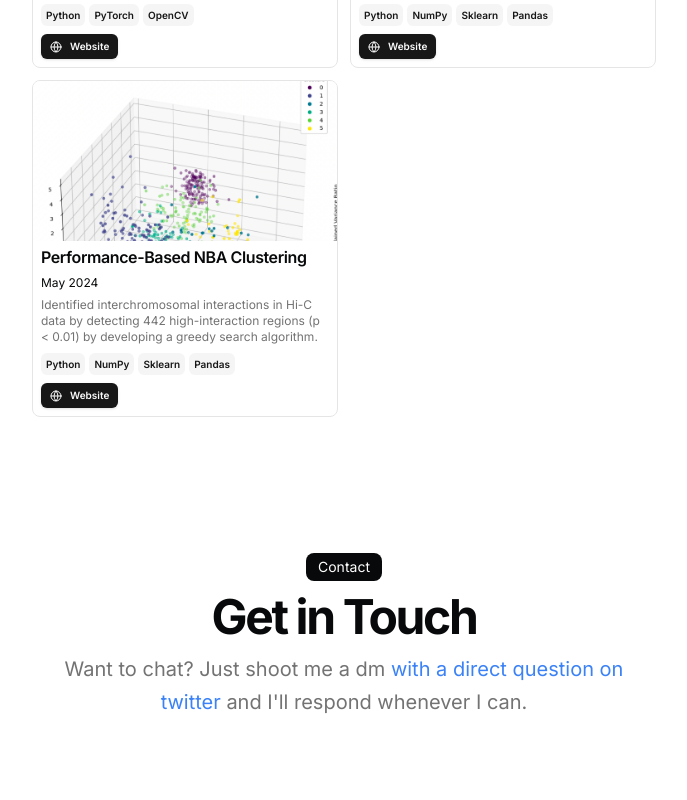
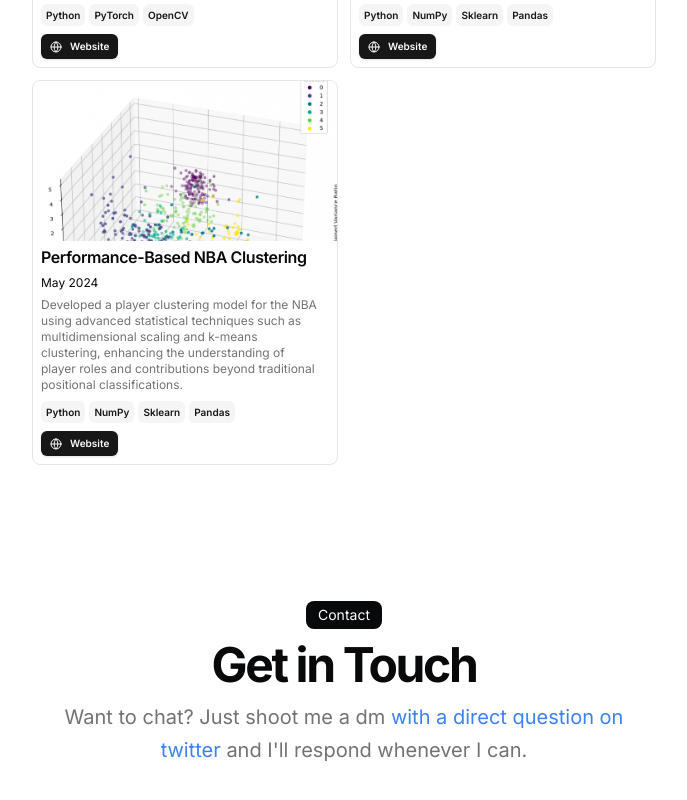
Before and after one commit to DanielF21/portfolio, a Next.js app: page / in a window 1280 px wide. Shown: the part 1627-2427 px from the top of the page, without its empty margins (296-983 px from the left). Built offline with nearby package versions, Linux system fonts and the light colour scheme.

Commit message:
updated project description

```diff
--- a/src/data/resume.tsx
+++ b/src/data/resume.tsx
@@ -204,7 +204,7 @@ export const DATA = {
         dates: "May 2024",
         active: true,
         description:
-          "Identified interchromosomal interactions in Hi-C data by detecting 442 high-interaction regions (p < 0.01) by developing a greedy search algorithm.",
+          "Developed a player clustering model for the NBA using advanced statistical techniques such as multidimensional scaling and k-means clustering, enhancing the understanding of player roles and contributions beyond traditional positional classifications.",
         technologies: [
           "Python",
           "NumPy",
```
